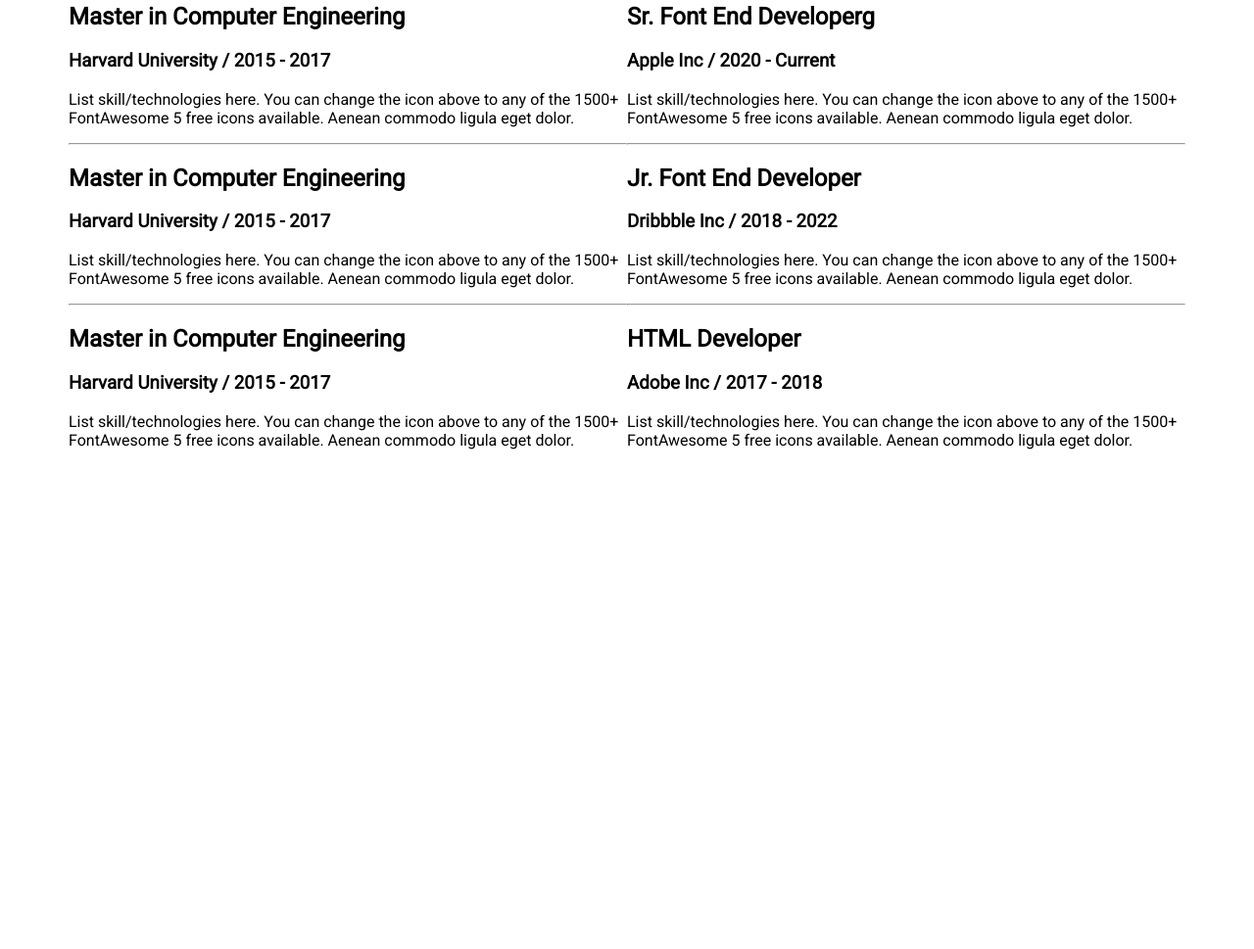
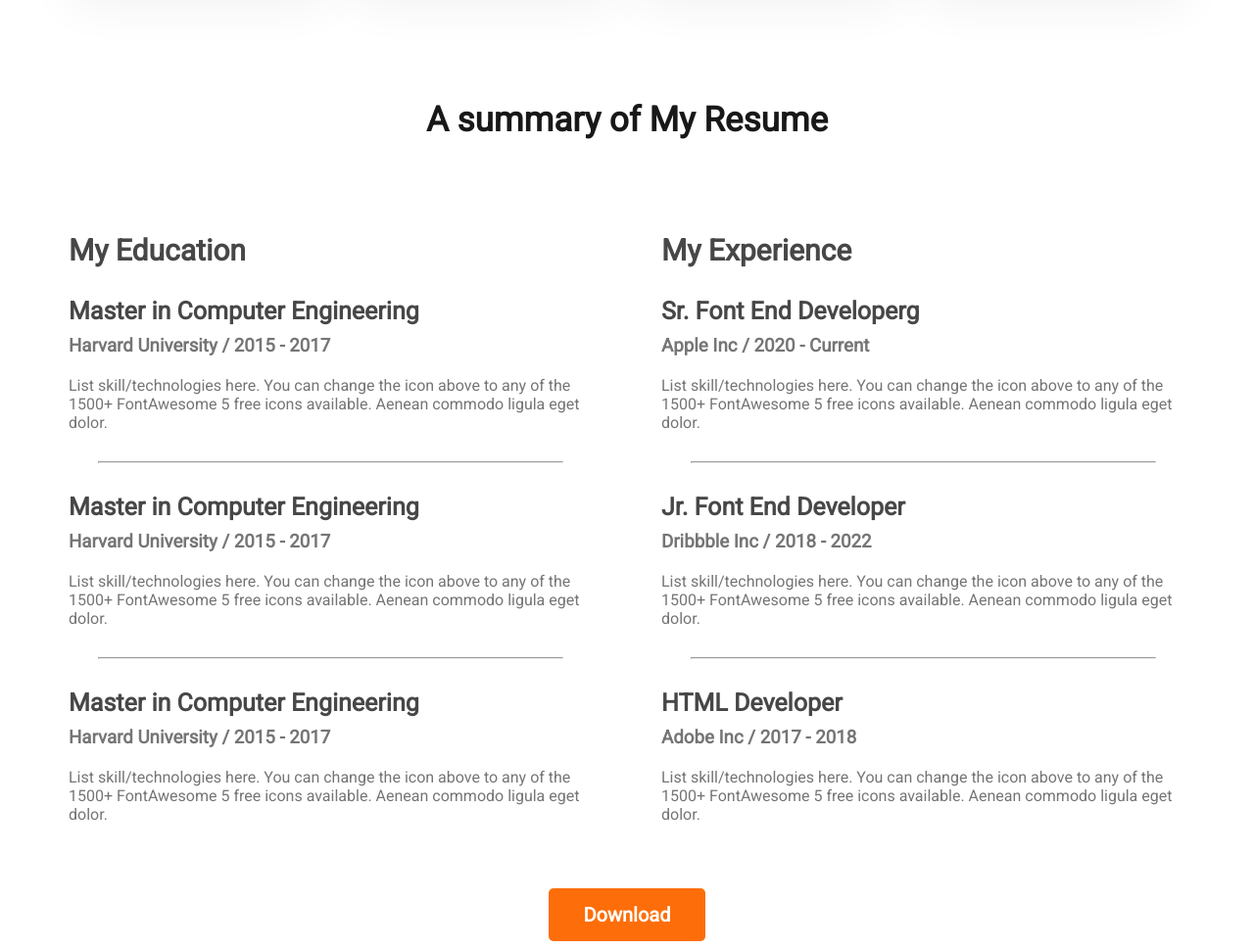
Before and after one commit to JannaturNur08/webdeveloper-portfolio, a plain HTML site: page index.html in a window 1280 px wide. Shown: the part 2465-3434 px from the top of the page at 98% size. Before the commit the page ends 2948 px from the top, so only its background shows below. Drawn offline with nearby package versions, Linux system fonts and the light colour scheme.

Commit message:
finished the resume section

```diff
--- a/Styles/portfolio.css
+++ b/Styles/portfolio.css
@@ -16,6 +16,11 @@
     font-size: 20px;
     font-weight: 700;
     padding: 15px 35px;
+    cursor: pointer;
+}
+
+.btn-primary:hover {
+    background-color: #f89c5b;
 }
 
 .section-title {
@@ -118,6 +123,7 @@ main {
     margin: 0 auto;
     align-items: center;
 
+
 }
 
 /* about section style */
@@ -167,12 +173,48 @@ main {
 }
 
 /* resume section styles */
+.section-title {
+    color: #181818;
+    text-align: center;
+    font-size: 35px;
+    font-weight: 700;
+    padding: 70px 0px 30px 0px;
+}
+
 .resume-column-title {
-    color:  #474747;
+    color: #474747;
     font-size: 30px;
     font-weight: 700;
 
 }
-.resume-container{
+
+.resume-container {
     display: flex;
+    gap: 70px;
 }
+
+.resume-item-title {
+    color: #474747;
+    font-size: 25px;
+    font-weight: 700;
+    margin-bottom: 10px;
+
+}
+.resume-item-institute{
+    margin-bottom: 20px;
+    margin-top: 0px;
+}
+
+.resume-item-description,
+.resume-item-institute {
+    color: #757575;
+
+}
+.resume-container hr{
+    margin: 30px;
+}
+.download-cv{
+    text-align: center;
+    margin-top: 50px;
+
+}
--- a/index.html
+++ b/index.html
@@ -149,6 +149,9 @@
                     </div>
                 </div>
             </div>
+            <div class="download-cv">
+                <button class="btn-primary">Download</button>
+            </div>
 
         </section>
     </main>
```
